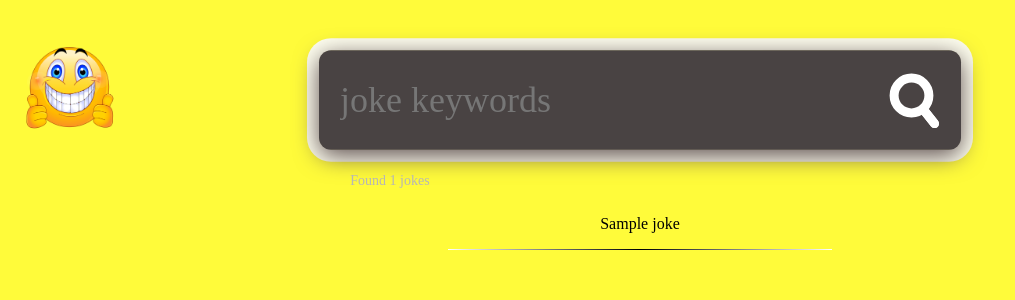
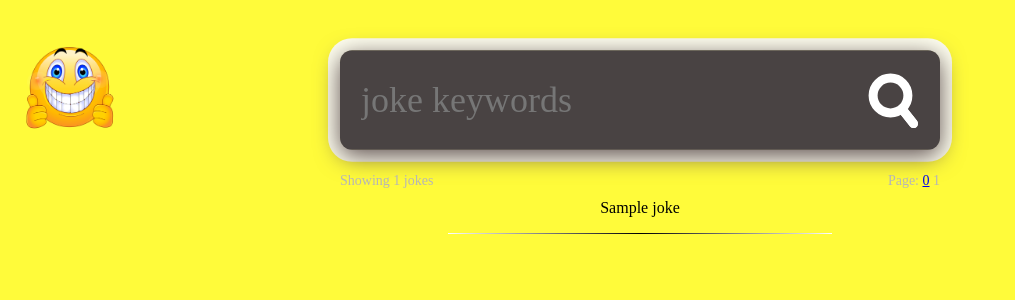
Before and after one commit to yuloskov/anecdoter, a Flask app: template web/application/templates/main.html in a window 1280 px wide. Shown: the top 300 px of the page, without its empty margins (0-1015 px from the left). Run offline with Flask 2, Linux system fonts and the light colour scheme; the template is opened without the code that fills it: most values are stand-ins (such as "Sample title", 1, 10 or a date in 2020).

Commit message:
Add pagination

```diff
--- a/nginx/static/css/main.css
+++ b/nginx/static/css/main.css
@@ -31,12 +31,16 @@ input, button {
     background-color: transparent;
 }
 
+.search {
+    width: 1000px;
+    margin: 0 auto;
+}
+
 #cover {
     position: relative;
     top: 100px;
     left: 0;
     right: 0;
-    width: 1000px;
     padding: 35px;
     margin: -83px auto 0 auto;
     background-color: #494343;
@@ -187,13 +191,23 @@ hr {
     background-image: -o-linear-gradient(left, #fff, #000, #fff);
 }
 
-.num_of_results {
+.search_results_info {
+    padding: 0 200px;
     position: relative;
     top: 90px;
-    text-align: center;
-    margin-right: 500px;
     color: #b6b6b6;
     font-size: 14px;
+
+}
+
+.num_of_results {
+    float: left;
+    text-align: left;
+}
+
+.page_results {
+    float: right;
+    text-align: right;
 }
 
 .rjaka {
--- a/web/application/main.py
+++ b/web/application/main.py
@@ -20,18 +20,25 @@ def hello():
     )
 
 
-def search_joke(keywords):
-    return list(jokes.find({"$text": {"$search": keywords}}))
+def search_joke(keywords, page):
+    page_size = 10
+    offset = page * page_size
+    res = list(jokes.find({"$text": {"$search": keywords}}).skip(offset).limit(page_size + 1))
+    return res[:-1], len(res) > page_size
 
 
 @app.route('/get_joke', methods=['GET'])
 def get_joke():
     joke_keywords = request.args.get('keywords')
-    found_jokes = search_joke(joke_keywords)
+    page = int(request.args.get('page', 0))
+    found_jokes, next_page = search_joke(joke_keywords, page)
     return render_template(
         'main.html',
-        jokes=found_jokes[0:-1],
+        keywords=joke_keywords,
+        jokes=found_jokes,
         no_searches=False,
+        page=page,
+        next_page=next_page
     )
 
 
--- a/web/application/templates/main.html
+++ b/web/application/templates/main.html
@@ -1,16 +1,19 @@
 <!DOCTYPE html>
 <html lang="en">
+
 <head>
   <link rel="stylesheet" href="/static/css/main.css">
   <link rel="shortcut icon" href="/static/img/favicon.jpg" type="image/x-icon">
   <meta charset="UTF-8">
   <title>Anecdoter</title>
 </head>
+
 <body>
   <div>
     <div class="rjaka">
       <img src="/static/img/rjekich.png">
     </div>
+    <div class="search">
       <div id="cover">
         <form method="get" action="{{url_for('get_joke')}}">
           <div class="tb">
@@ -24,13 +27,27 @@
           </div>
         </form>
       </div>
+      <div class="search_results_info">
         <div class="num_of_results">
           {% if not no_searches and jokes|length == 0 %}
           No results
           {% endif %}
           {% if jokes|length > 0 %}
-    Found {{jokes|length}} jokes
+          Showing {{jokes|length}} jokes
           {% endif %}
+        </div>
+        <div class="page_results">
+          {% if not no_searches and jokes|length == 0 %}
+          0 pages
+          {% endif %}
+          {% if jokes|length > 0 %}
+          Page:
+          {% if page > 0 %}<a href="{{url_for('get_joke', page=page-1, keywords=keywords)}}">{{page-1}}</a> {% endif %}
+          {{page}}
+          {% if next_page %} <a href="{{url_for('get_joke', page=page+1, keywords=keywords)}}">{{page+1}}</a>{% endif %}
+          {% endif %}
+        </div>
+      </div>
     </div>
     <div class="jokes">
       {% for joke in jokes %} {% set text = joke['joke'] %}
@@ -42,4 +59,5 @@
     </div>
   </div>
 </body>
+
 </html>
```
Lines whose indentation alone changed are shown as unchanged.
